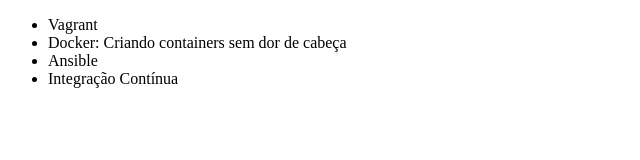
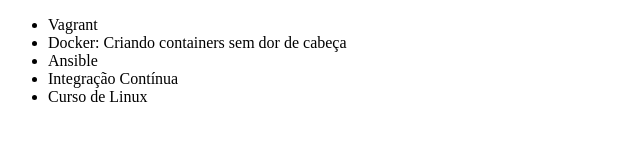
Before and after one commit to deoliveiralima/estudando, a plain HTML site: page index.html in a window 1280 px wide. Shown: the whole page, without its empty margins (0-640 px from the left). Drawn offline with Linux system fonts and the light colour scheme.

Commit message:
Adicionado um novo curso na lista

```diff
--- a/index.html
+++ b/index.html
@@ -10,6 +10,7 @@
         <li>Docker: Criando containers sem dor de cabeça</li>
         <li>Ansible</li>
         <li>Integração Contínua</li>
+        <li>Curso de Linux</li>
     </ul>
 </body>
 </html>
```
